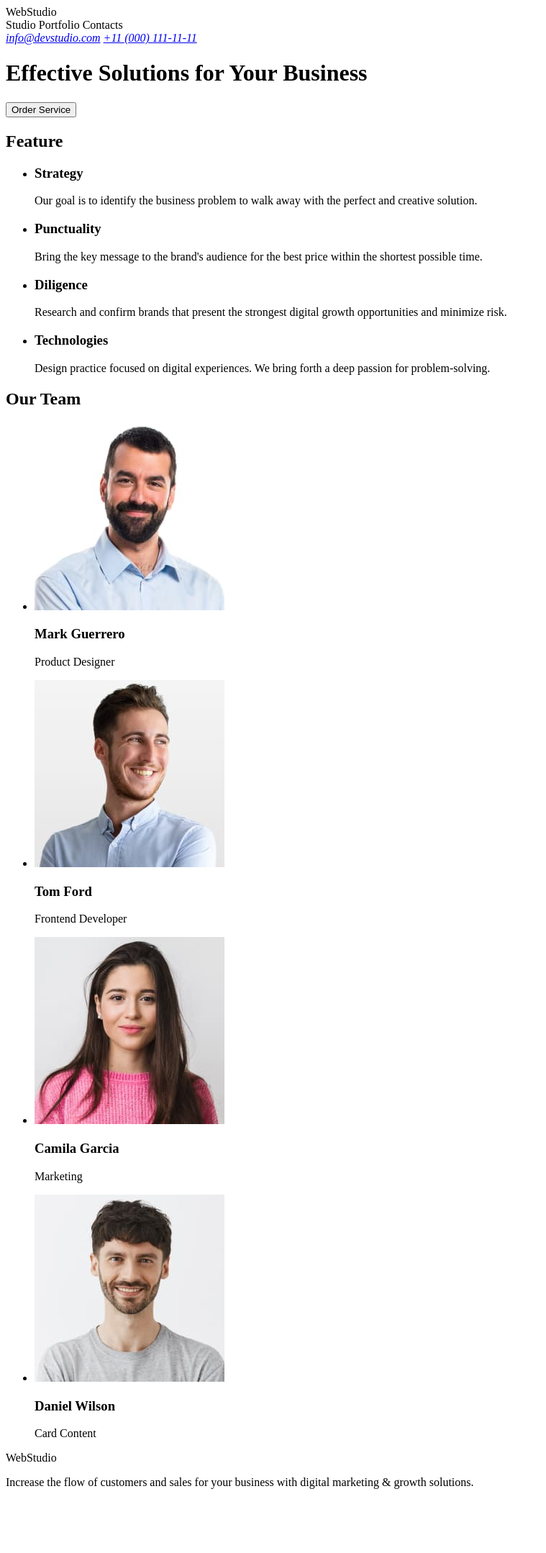
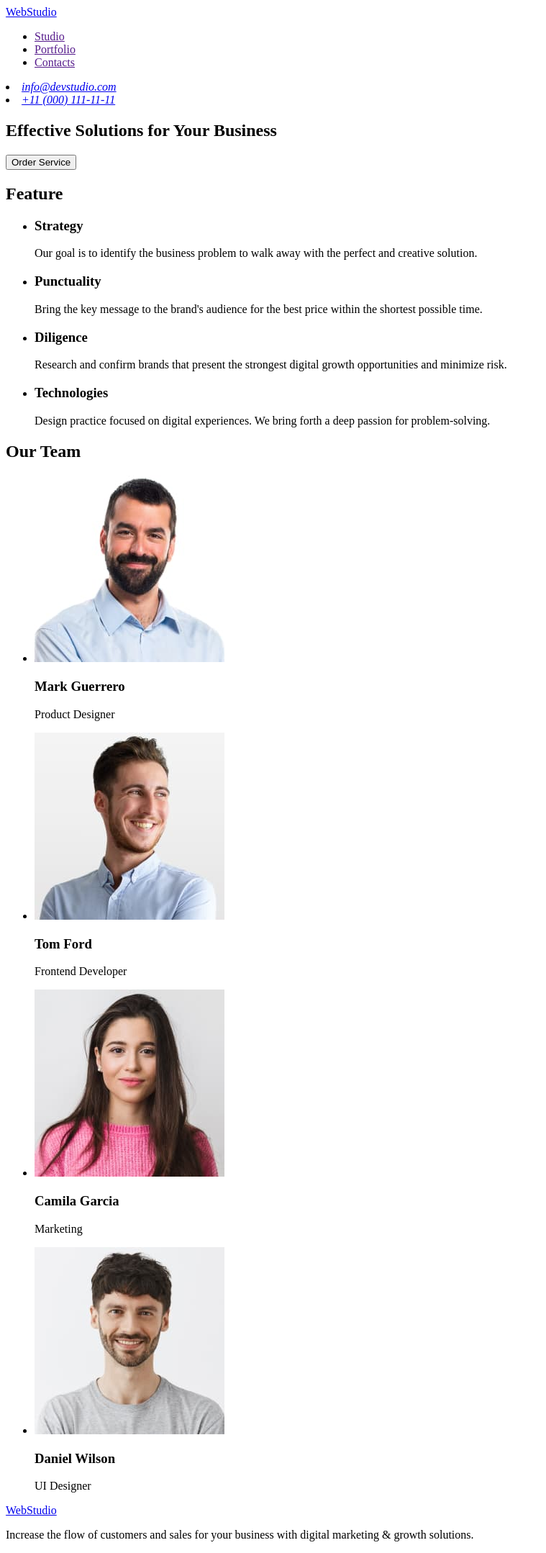
Before and after one commit to ITSatisfaction/goit-markup-hw-01, a plain HTML site: page index.html in a window 1280 px wide. Shown: the whole page at 72% size, without its empty margins (0-759 px from the left). Before the commit the page ends 2085 px from the top, so only its background shows below. Drawn offline with Linux system fonts and the light colour scheme.

Commit message:
update index html file

```diff
--- a/index.html
+++ b/index.html
@@ -7,24 +7,39 @@
   </head>
   <body>
     <header>
-      <a>WebStudio</a>
       <nav>
-        <a>Studio</a>
-        <a>Portfolio</a>
-        <a>Contacts</a>
+        <a href="./index.html">WebStudio</a>
+        <ul>
+          <li>
+            <a href="">Studio</a>
+          </li>
+          <li>
+            <a href="">Portfolio</a>
+          </li>
+          <li>
+            <a href="">Contacts</a>
+          </li>
+        </ul>
       </nav>
 
       <address>
+        <li>
           <a href="mailto:info@devstudio.com">info@devstudio.com</a>
+        </li>
+        <li>
           <a href="tel:+110001111111">+11 (000) 111-11-11</a>
+        </li>
       </address>
     </header>
 
     <main>
+      <!--section1-->
+      <section>
         <h1>Effective Solutions for Your Business</h1>
         <button type="button">Order Service</button>
-      <!--section1-->
-
+      </section>
+      <!--section2-->
+      <section>
         <h2>Feature</h2>
         <ul>
           <li>
@@ -56,12 +71,14 @@
             </p>
           </li>
         </ul>
-      <!--section2-->
+      </section>
+      <!--section3-->
+      <section>
         <h2>Our Team</h2>
         <ul>
           <li>
             <img
-            src="images/markguerrero.jpg"
+              src="./images/markguerrero.jpg"
               alt="photo Mark Guerrero"
               width="264"
               height="260"
@@ -72,7 +89,7 @@
 
           <li>
             <img
-            src="images/tomford.jpg"
+              src="./images/tomford.jpg"
               alt="photo Tom Ford"
               width="264"
               height="260"
@@ -83,7 +100,7 @@
 
           <li>
             <img
-            src="images/camilagarcia.jpg"
+              src="./images/camilagarcia.jpg"
               alt="photo Camila Garcia"
               width="264"
               height="260"
@@ -94,19 +111,20 @@
 
           <li>
             <img
-            src="images/danielwilson.jpg"
+              src="./images/danielwilson.jpg"
               alt="photo Daniel Wilson"
               width="264"
               height="260"
             />
             <h3>Daniel Wilson</h3>
-          <p>Card Content</p>
+            <p>UI Designer</p>
           </li>
         </ul>
+      </section>
     </main>
 
     <footer>
-      <a>WebStudio</a>
+      <a href="./index.html">WebStudio</a>
       <p>
         Increase the flow of customers and sales for your business with digital
         marketing & growth solutions.
```
Lines whose indentation alone changed are shown as unchanged.
